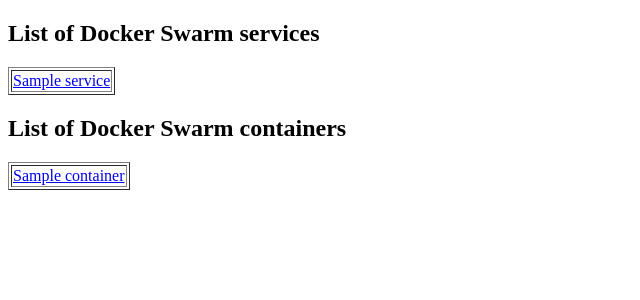
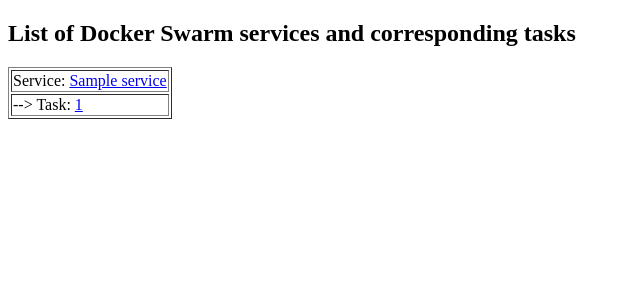
Before and after one commit to kyarovoy/opsworks, a Flask app: template proj/app/templates/main.html in a window 1280 px wide. Shown: the top 300 px of the page, without its empty margins (0-640 px from the left). Run offline with Flask 2, Linux system fonts and the light colour scheme; the template is opened without the code that fills it: most values are stand-ins (such as "Sample title", 1, 10 or a date in 2020).

Commit message:
Added comments, changed the way how we interact with Docker API

```diff
--- a/proj/app/app.py
+++ b/proj/app/app.py
@@ -1,63 +1,57 @@
 from flask import Flask, request, render_template
-import requests_unixsocket
+import requests
 import json
+import os
+import urllib.parse
 
 app = Flask(__name__)
 
-docker_socket_path = 'http+unix://%2Fvar%2Frun%2Fdocker.sock'
+manager_ip = os.environ['MANAGER_IP']
+base_url = 'http://'+manager_ip+'/v1.40'
 
 @app.route('/')
 def main():
-    session = requests_unixsocket.Session()
-    resp = session.get(docker_socket_path+'/v1.40/containers/json')
-    assert resp.status_code == 200
 
-    data = resp.json()
-    containers = []
-    for element in data:
-        containers.append({'name': element['Names'][0][1:], 'id': element['Id'][:12]})
-
-    resp = session.get(docker_socket_path+'/v1.40/services')
-    assert resp.status_code == 200
-
+    resp = requests.get(base_url+'/services')
     data = resp.json()
     services = []
     for element in data:
-        services.append({'name': element['Spec']['Name'], 'id': element['ID']})
+        tasks = []
+        resp = requests.get(base_url+'/tasks?filters='+urllib.parse.quote(f"""{{"service":["{element['Spec']['Name']}"]}}""",safe=''))
+        data_tasks = resp.json()
+        for task in data_tasks:
+            tasks.append({'id': task['ID']})
+        services.append({'name': element['Spec']['Name'], 'id': element['ID'], 'tasks': tasks})
 
-    return render_template('main.html',containers=containers,services=services)
+    return render_template('main.html',services=services)
 
-@app.route('/logs/containers/<container_id>')
-def container_logs(container_id):
-   session = requests_unixsocket.Session()
+@app.route('/logs/<type>/<id>')
+def show_logs(type,id):
 
-   resp = session.get(docker_socket_path+'/v1.40/containers/'+container_id+'/json')
-   assert resp.status_code == 200
-   container = resp.json()
+    if type == "service":
+      endpoint = "services"
+      resp = requests.get(base_url+'/'+endpoint+'/'+id)
+      service = resp.json()
 
-   if 'Name' in container:
-     resp = session.get(docker_socket_path+'/v1.40/containers/'+container_id+'/logs?stderr=1&stdout=1')
-     assert resp.status_code == 200
-     logs = resp.text
-     return render_template('logs.html',type='container',name=container['Name'][1:],logs=logs)
-   else:
-     return 'No container with id '+container_id+' found'
+      if 'Spec' not in service:
+        return 'No service with id '+id+' found'
+      else:
+        name = service['Spec']['Name']
+    elif type == "task":
+      endpoint = "tasks"
+      resp = requests.get(base_url+'/'+endpoint+'/'+id)
+      task = resp.json()
 
-@app.route('/logs/services/<service_id>')
-def service_logs(service_id):
-    session = requests_unixsocket.Session()
+      if 'ID' not in task:
+        return 'No task with id '+id+' found'
+      else:
+        name = task['ID']
+    else:
+        return 'Unsupported operation'
 
-    resp = session.get(docker_socket_path+'/v1.40/services/'+service_id)
-    assert resp.status_code == 200
-    service = resp.json()
-
-    if 'Spec' in service:
-        resp = session.get(docker_socket_path+'/v1.40/services/'+service_id+'/logs?stderr=1&stdout=1')
-        assert resp.status_code == 200
-        logs = resp.text
-        return render_template('logs.html',type='service',name=service['Spec']['Name'],logs=logs)
-    else:
-        return 'No service with id '+service_id+' found'
+    resp = requests.get(base_url+'/'+endpoint+'/'+id+'/logs?stderr=1&stdout=1')
+    logs = resp.text
+    return render_template('logs.html',name=name,logs=logs,type=type)
 
 if __name__ == '__main__':
     app.run(host='0.0.0.0',port=8080,debug=True)
--- a/proj/app/templates/main.html
+++ b/proj/app/templates/main.html
@@ -1,23 +1,21 @@
 <!doctype html>
 <html>
   <body>
-    <h2>List of Docker Swarm services</h2>
+    <h2>List of Docker Swarm services and corresponding tasks</h2>
 
     <table border = 1>
     {% for service in services %}
     <tr>
-      <td><a href="/logs/services/{{ service['id'] }}">{{ service['name'] }}</a></td>
+      <td>Service: <a href="/logs/service/{{ service['id'] }}">{{ service['name'] }}</a></td>
+    </tr>
+      {% for task in service['tasks'] %}
+      <tr>
+        <td>--> Task: <a href="/logs/task/{{ task['id'] }}">{{ task['id'] }}</a></td>
+      </tr>
+      {% endfor %}
     </tr>
     {% endfor %}
     </table>
 
-    <h2>List of Docker Swarm containers</h2>
-    <table border = 1>
-    {% for container in containers %}
-    <tr>
-      <td><a href="/logs/containers/{{ container['id'] }}">{{ container['name'] }}</a></td>
-    </tr>
-    {% endfor %}
-    </table>
   </body>
 </html>
--- a/proj/docker-compose.yml
+++ b/proj/docker-compose.yml
@@ -14,3 +14,8 @@
       - appnet
     volumes:
       - /var/run/docker.sock:/var/run/docker.sock
+    deploy:
+      placement:
+        constraints: [node.role == worker]
+    environment:
+      - MANAGER_IP
--- a/proj/requirements.txt
+++ b/proj/requirements.txt
@@ -1,2 +1,2 @@
 Flask
-requests_unixsocket
+requests
```
Also changed, not shown: README.md, 6 other files.
